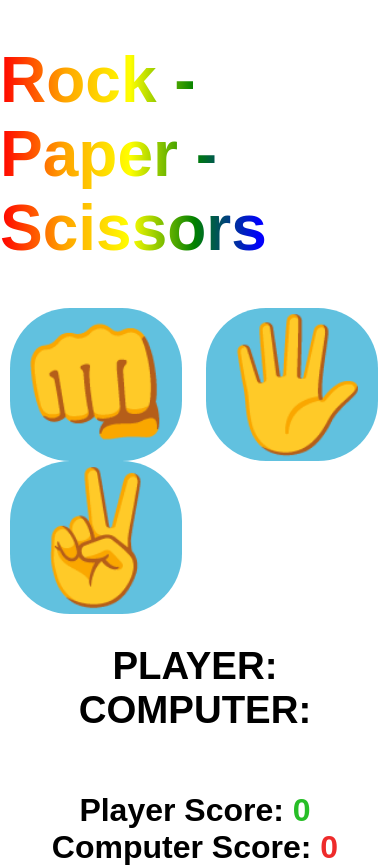
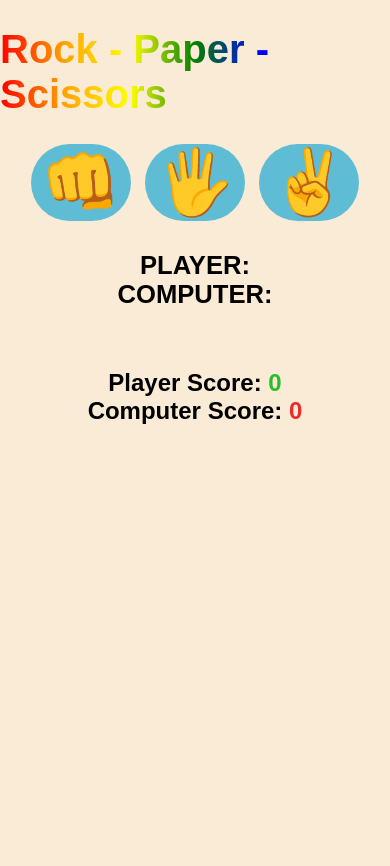
Before and after one commit to fajsziadam/Rock-Paper-Scissors, a plain HTML site: page index.html in a window 390 px wide. After the commit the page ends 844 px from the top, so only its background shows below. Drawn offline with Linux system fonts and the light colour scheme.

Commit message:
Add files via upload

```diff
--- a/styles.css
+++ b/styles.css
@@ -5,6 +5,7 @@ body{
     display: flex;
     flex-direction: column;
     align-items: center;
+    background-color: antiquewhite;
 }
 
 h1{
@@ -63,3 +64,28 @@ h1{
 .scoreDisplay{
     font-size: 2rem;
 }
+
+/*Kisebb képernyőn (telefonon)*/
+@media (max-width: 768px) {
+    h1 {
+        font-size: 2.5rem;
+    }
+
+    .choices button {
+        font-size: 4rem;
+        min-width: 100px;
+        margin: 0px 5px;
+    }
+
+    #playerDisplay, #computerDisplay {
+        font-size: 1.6rem;
+    }
+
+    #resultDisplay {
+        font-size: 3rem;
+    }
+
+    .scoreDisplay {
+        font-size: 1.5rem;
+    }
+}
```
